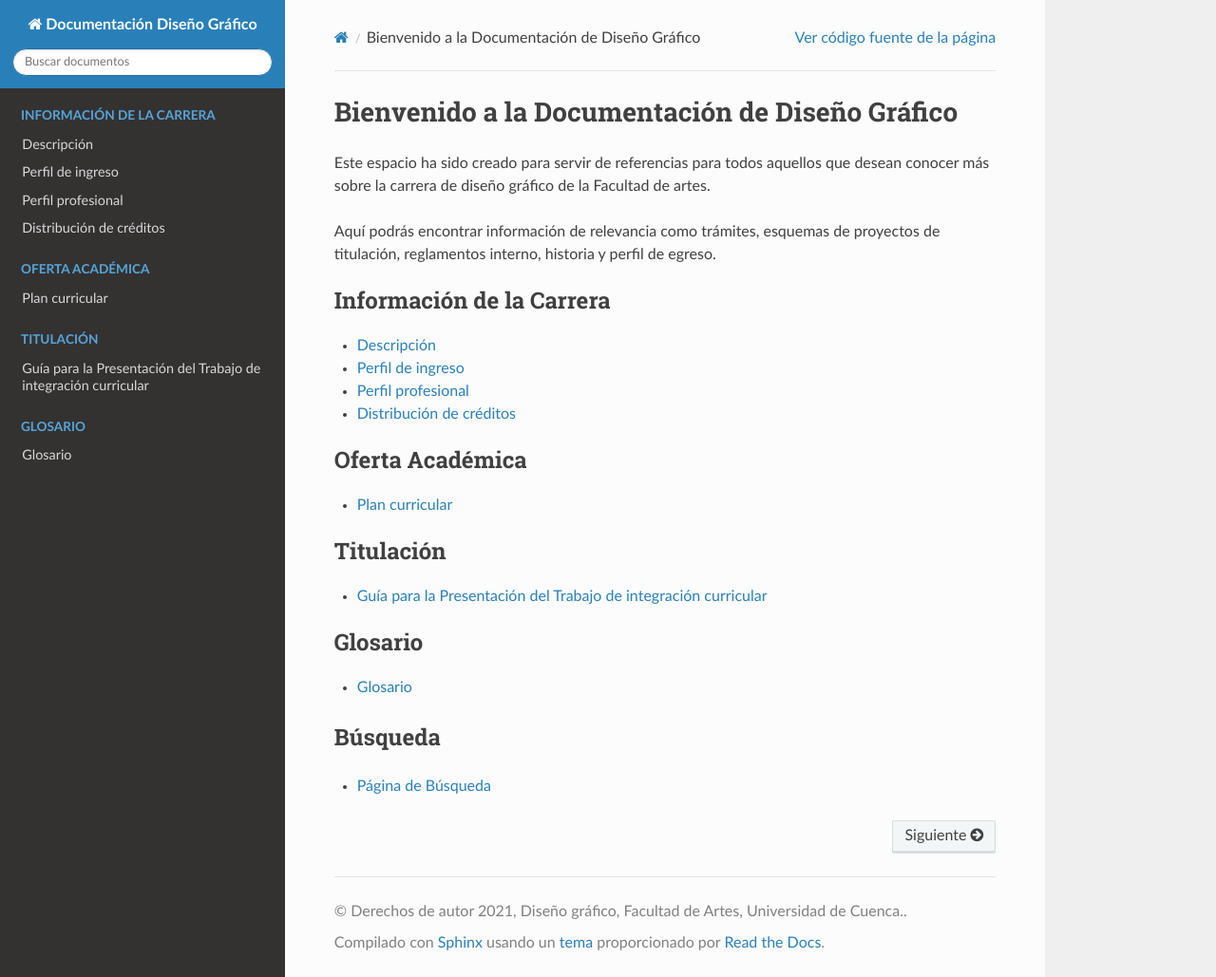
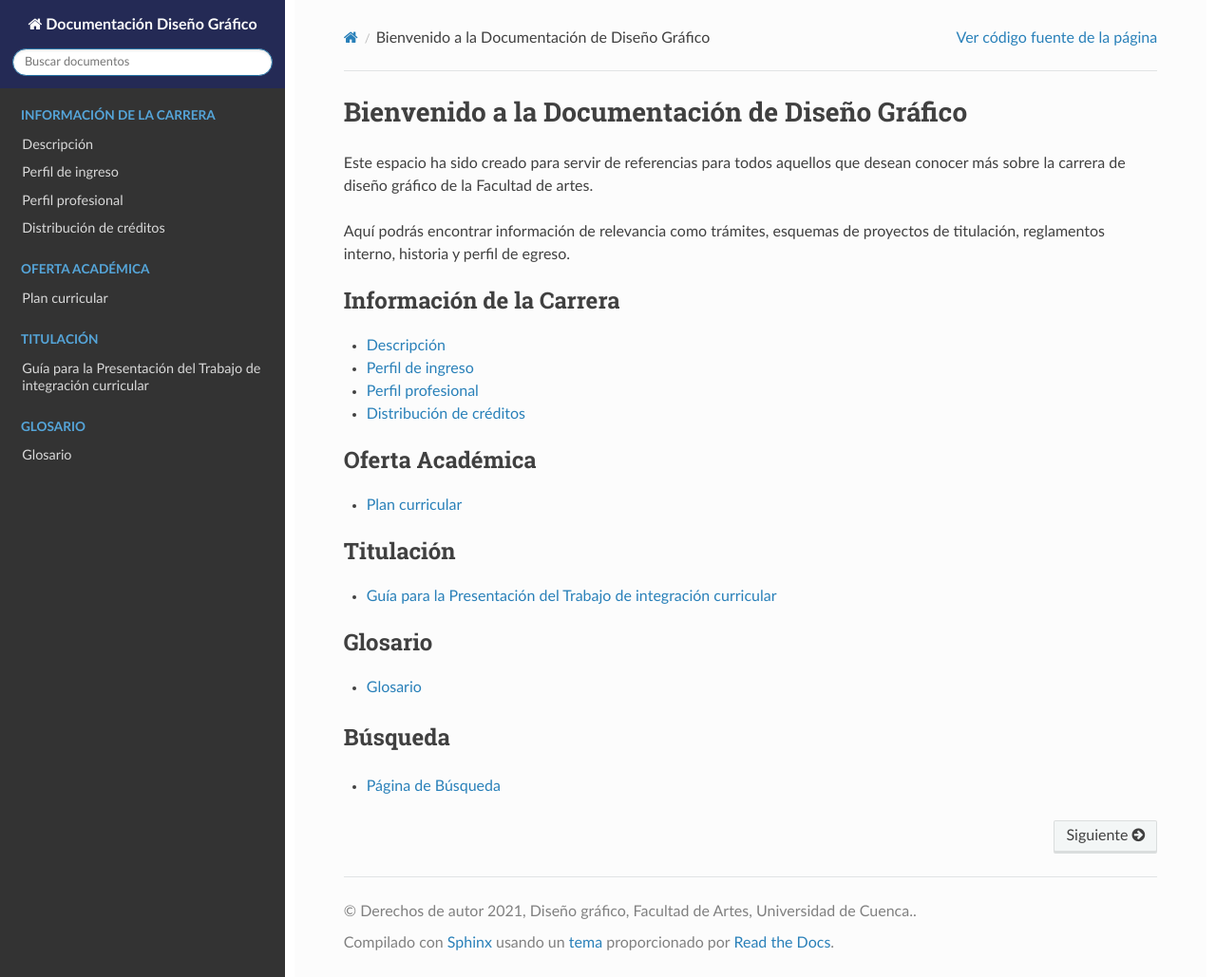
Before and after one commit to r3n0/documentacion-diseno, a Sphinx documentation site: the page built from source/index.rst, in a window 1280 px wide and 1029 px high. Shown: the whole window at 95% size. Built offline with Sphinx 7.4.7 and the Read the Docs theme 2.0.0, drawn with Linux system fonts in a browser that asks for light colours.

Commit message:
cambios de configuraciones

```diff
--- a/source/_static/css/custom.css
+++ b/source/_static/css/custom.css
@@ -1,3 +1,31 @@
+.wy-nav-side{
+	background-color: #333;
+}
+
+@media screen and (min-width:768px){
+
+	/* .wy-grid-for-nav{
+		display: flex
+	}
+
+	.wy-nav-side{
+		inset: auto;
+		position: relative;
+		flex-shrink: 0;
+	} */
+	.wy-nav-content-wrap{
+		/* margin: 0; */
+		/* width: 100%; */
+		background-color: white;
+	}
+	.wy-nav-content{
+		max-width: 60rem;
+		margin: 0 auto;
+	}
+}
+
+
+
 .wy-table-responsive table td, .wy-table-responsive table th{
 	white-space: normal;
 }
--- a/source/conf.py
+++ b/source/conf.py
@@ -75,7 +75,7 @@ html_theme_options = {
     'prev_next_buttons_location': 'bottom',
     'style_external_links': True,
     'vcs_pageview_mode': '',
-    # 'style_nav_header_background': 'blue',
+    'style_nav_header_background': '#242A55',
     # Toc options
     'collapse_navigation': True,
     'sticky_navigation': True,
```
